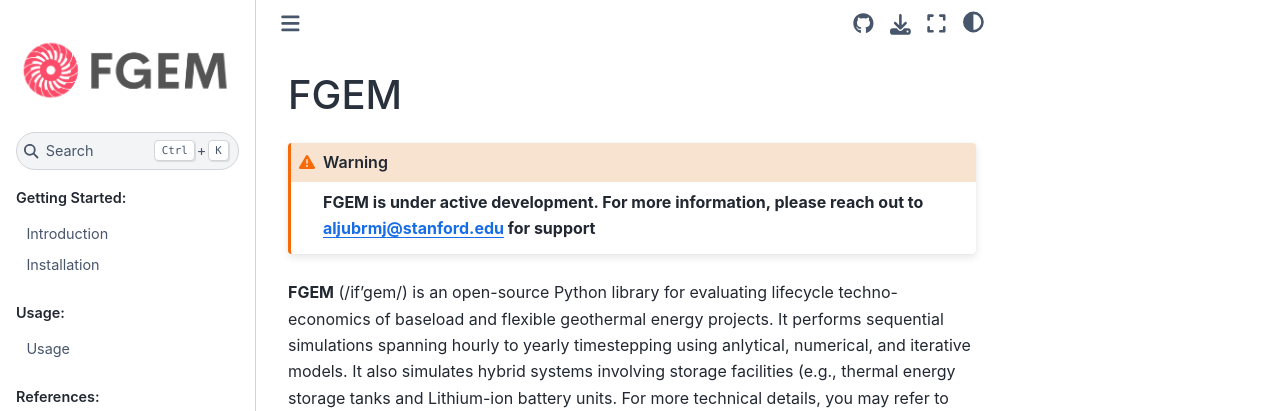
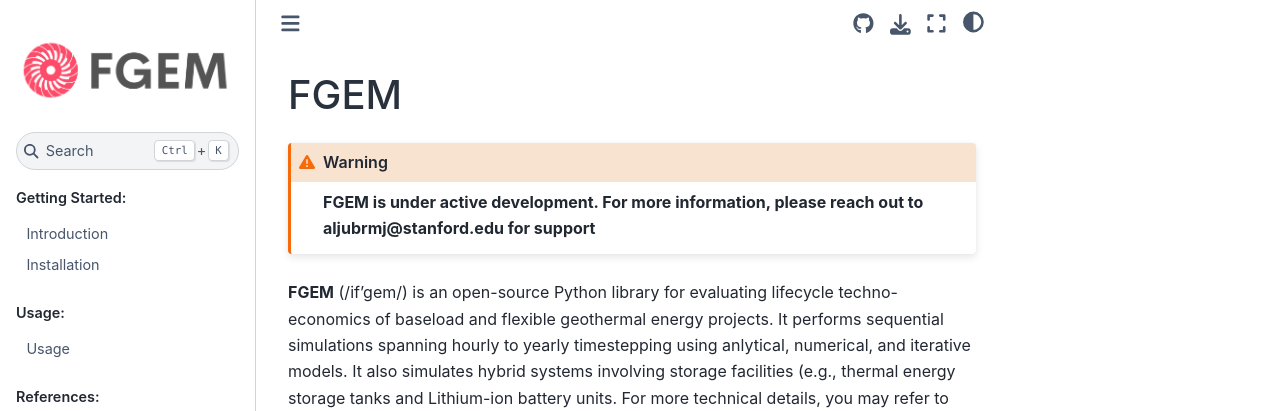
Before and after one commit to tahayehia1995/FGEM, a Sphinx documentation site: the page built from docs/source/index.md, in a window 1280 px wide and 1249 px high. Shown: the top 411 px of the window. Built offline with Sphinx 7.4.7 and the Sphinx Book theme 1.1.4, drawn with Linux system fonts in a browser that asks for light colours; part of the change alters nothing that is shown.

````diff
--- a/docs/source/index.md
+++ b/docs/source/index.md
@@ -1,7 +1,7 @@
 # FGEM
 
 ```{warning}
-**FGEM is under active development. For more information, please reach out to [aljubrmj@stanford.edu](mailto:aljubrmj@stanford.edu) for support**
+**FGEM is under active development. For more information, please reach out to aljubrmj@stanford.edu for support**
 ```
 
 **FGEM** (/if'gem/) is an open-source Python library for evaluating lifecycle techno-economics of baseload and flexible geothermal energy projects.
````
